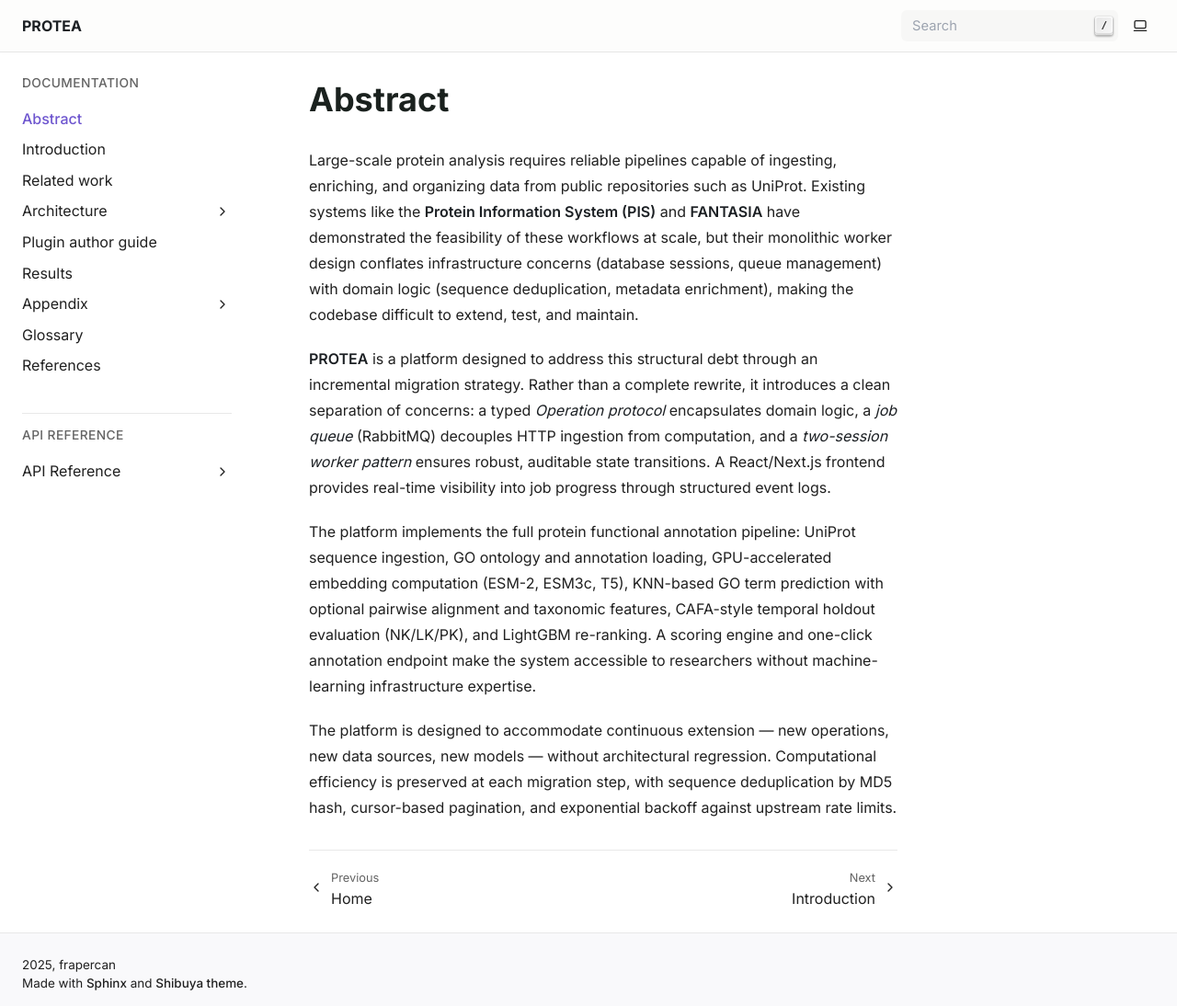
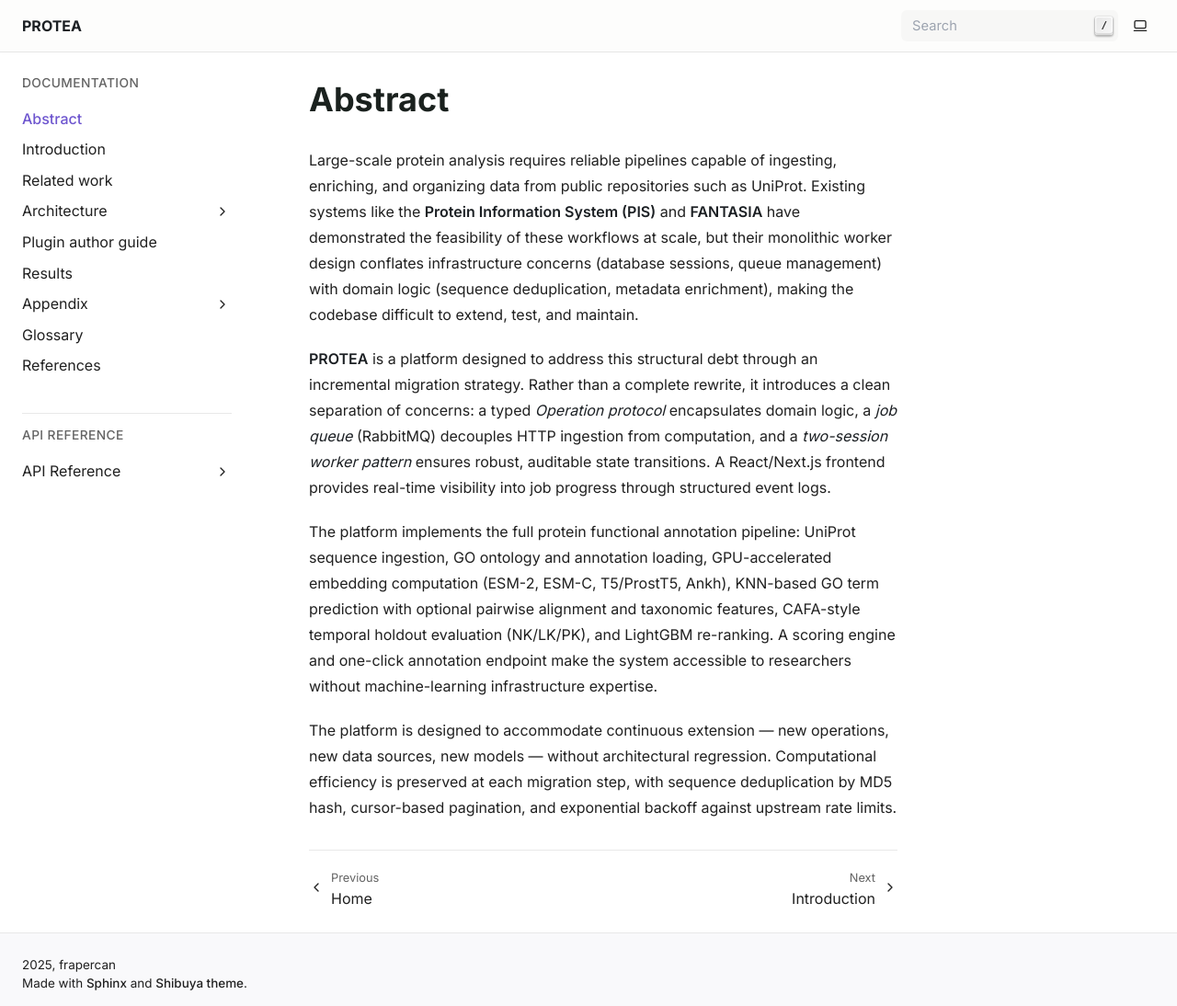
Before and after one commit to frapercan/PROTEA, a Sphinx documentation site: the page built from docs/source/abstract.rst, in a window 1280 px wide and 1094 px high. Shown: the whole window at 92% size. Built offline with Sphinx 7.4.7, drawn with Linux system fonts in a browser that asks for light colours.

Commit message:
docs: add Ankh + ProstT5 to backend lists in abstract and index (#121)
## Drift fixed

Two top-of-funnel pages cited the supported PLM backends as **(ESM-2,
ESM3c, T5)**. The actual valid set in
\`protea/infrastructure/orm/models/embedding/embedding_config.py\`:

\`\`\`python
_VALID_BACKENDS = {\"esm\", \"esm3c\", \"t5\", \"ankh\", \"auto\"}
\`\`\`

(\`auto\` aliases \`esm\`.) The \`t5\` dispatch handles both ProtT5
(\`prot_t5_xl_uniref50\`) and ProstT5 with different prefix-token
policies. Two omissions in the user-facing summary lines:

- **Ankh family** (\`ElnaggarLab/ankh-base\`, \`ankh-large\`) — a
separate backend with its own bfloat16 + char-level tokenisation policy
(\`architecture/operations.rst:1257-1271\`).
- **ProstT5** as a distinct family within \`t5\` (the path the
2026-04-10 slicing-convention recompute deals with —
\`results.rst:16\`).

## Changes

- \`docs/source/index.rst:64\`: \`(ESM-2, ESM3c, T5)\` → \`(ESM-2,
ESM-C, T5/ProstT5, Ankh)\` plus line wrap. Also normalised \`ESM3c\` →
\`ESM-C\` to match \`glossary.rst:118\` and \`results.rst:53\` (ESM-C is
the Meta marketing name; \`esm3c\` is the SDK code path).
- \`docs/source/abstract.rst:20\`: same substitution.

\`related_work.rst\` is intentionally left untouched: that chapter is
benchmark-oriented and only needs to discuss the families that produced
numbers in \`results.rst\` (ProtT5, ESM-2, ESM-C). A future slice can
extend it once Ankh appears in a benchmark table.

## Verification

\`\`\`
\$ poetry run sphinx-build -W --keep-going -b html docs/source /tmp/out
build succeeded.
\`\`\`

Zero warnings.

## Stack note

Independent of PRs #117, #119 (only #119 still open). Two RST files; no
overlap.

```diff
--- a/docs/source/abstract.rst
+++ b/docs/source/abstract.rst
@@ -17,10 +17,10 @@ into job progress through structured event logs.
 
 The platform implements the full protein functional annotation pipeline: UniProt sequence
 ingestion, GO ontology and annotation loading, GPU-accelerated embedding computation
-(ESM-2, ESM3c, T5), KNN-based GO term prediction with optional pairwise alignment and
-taxonomic features, CAFA-style temporal holdout evaluation (NK/LK/PK), and LightGBM
-re-ranking. A scoring engine and one-click annotation endpoint make the system accessible
-to researchers without machine-learning infrastructure expertise.
+(ESM-2, ESM-C, T5/ProstT5, Ankh), KNN-based GO term prediction with optional pairwise
+alignment and taxonomic features, CAFA-style temporal holdout evaluation (NK/LK/PK), and
+LightGBM re-ranking. A scoring engine and one-click annotation endpoint make the system
+accessible to researchers without machine-learning infrastructure expertise.
 
 The platform is designed to accommodate continuous extension — new operations, new data
 sources, new models — without architectural regression. Computational efficiency is preserved
--- a/docs/source/index.rst
+++ b/docs/source/index.rst
@@ -61,9 +61,9 @@ metadata enrichment, and job orchestration.
    :class: tip
 
    A platform for protein functional annotation: from sequence ingestion through
-   GPU embedding computation (ESM-2, ESM3c, T5) and KNN-based GO term prediction
-   to CAFA evaluation and LightGBM re-ranking — with clean separation of
-   infrastructure, execution flow, and domain logic.
+   GPU embedding computation (ESM-2, ESM-C, T5/ProstT5, Ankh) and KNN-based GO
+   term prediction to CAFA evaluation and LightGBM re-ranking — with clean
+   separation of infrastructure, execution flow, and domain logic.
 
 .. toctree::
    :caption: Documentation
```
